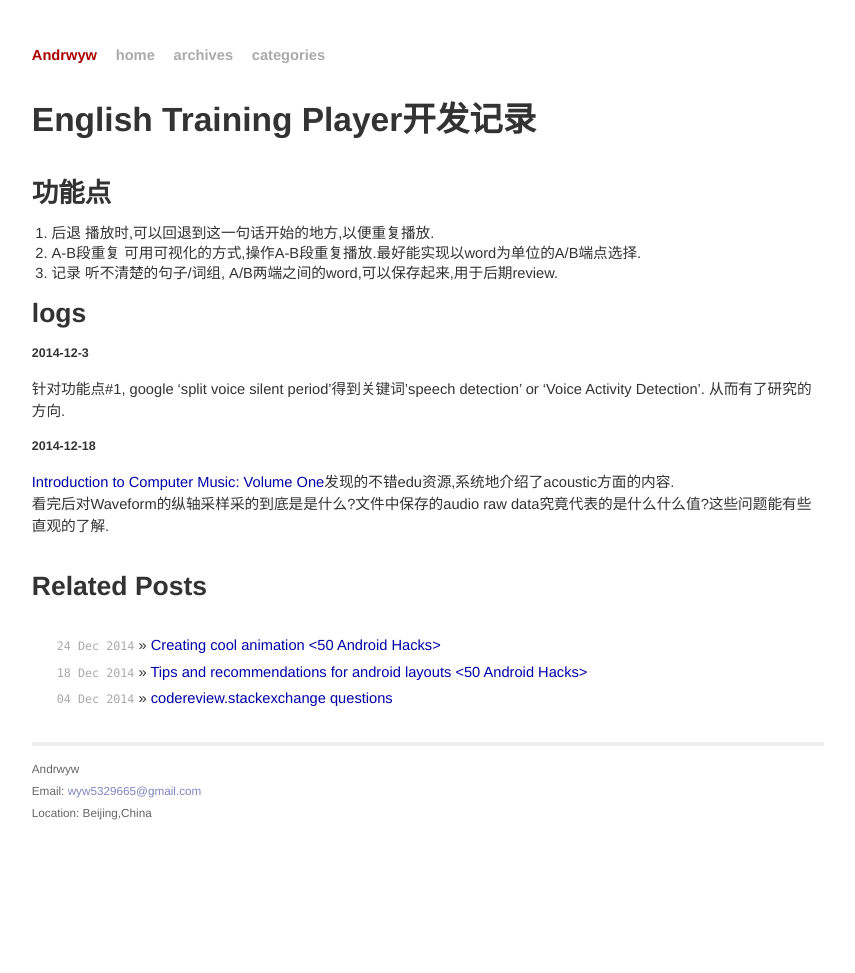
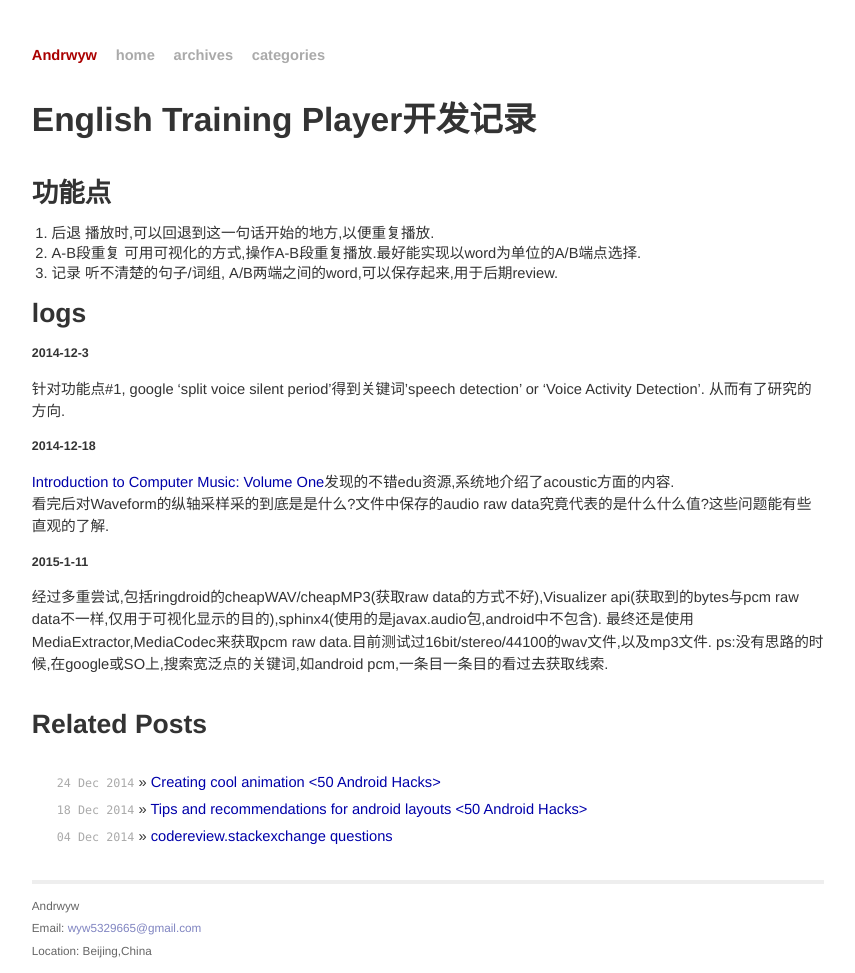
Before and after one commit to Andrwyw/Andrwyw.github.io, a Jekyll site: the page built from _posts/2014-12-3-english-training-player-app-dev.md, in a window 1280 px wide. Shown: the whole page, without its empty margins (212-1067 px from the left). Built offline with Jekyll 4.4.1, drawn with Linux system fonts in a browser that asks for light colours; comment, search, counter and statistics services are not loaded; before the commit the page ends 944 px from its top, so only the background shows below that.

Commit message:
update english-training-player-app-dev

```diff
--- a/_posts/2014-12-3-english-training-player-app-dev.md
+++ b/_posts/2014-12-3-english-training-player-app-dev.md
@@ -24,3 +24,8 @@ categories: [app dev]
 #### 2014-12-18
 [Introduction to Computer Music: Volume One](http://www.indiana.edu/~emusic/etext/toc.shtml)发现的不错edu资源,系统地介绍了acoustic方面的内容.
 看完后对Waveform的纵轴采样采的到底是是什么?文件中保存的audio raw data究竟代表的是什么什么值?这些问题能有些直观的了解.
+
+#### 2015-1-11
+经过多重尝试,包括ringdroid的cheapWAV/cheapMP3(获取raw data的方式不好),Visualizer api(获取到的bytes与pcm raw data不一样,仅用于可视化显示的目的),sphinx4(使用的是javax.audio包,android中不包含).
+最终还是使用MediaExtractor,MediaCodec来获取pcm raw data.目前测试过16bit/stereo/44100的wav文件,以及mp3文件.
+ps:没有思路的时候,在google或SO上,搜索宽泛点的关键词,如android pcm,一条目一条目的看过去获取线索.
```
